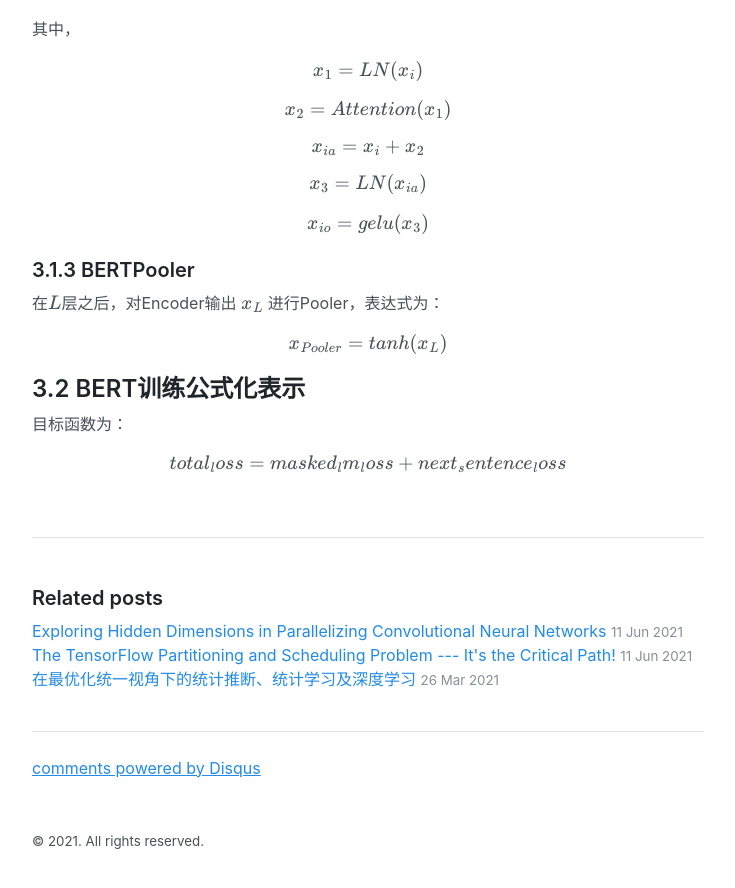
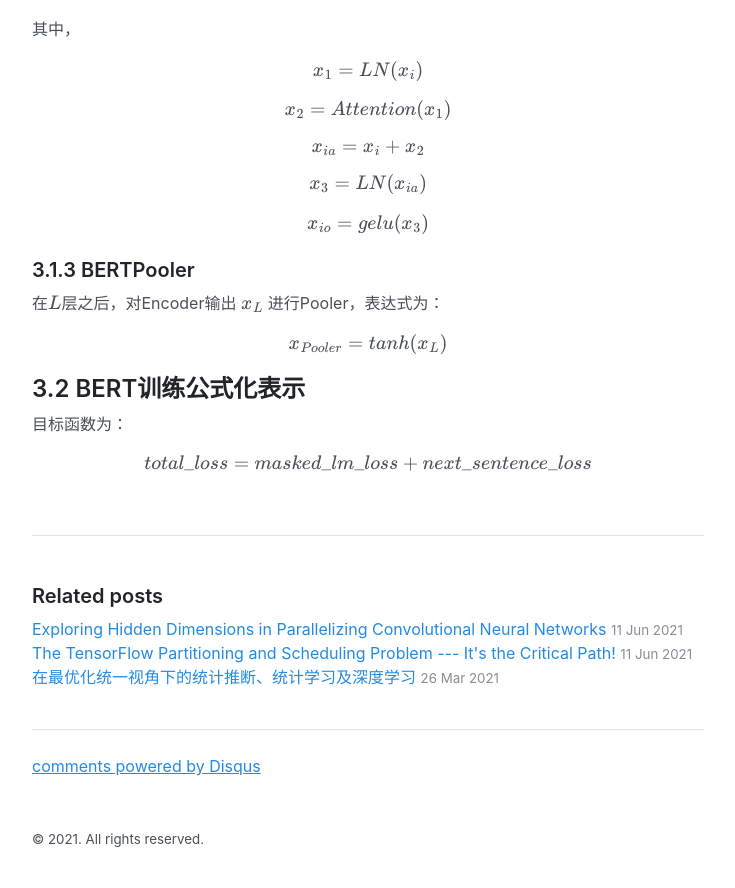
Before and after one commit to WePDLA/WePDLA.github.io, a Jekyll site: the page built from _posts/2021-05-06-BERT公式化表达.md, in a window 1280 px wide and 900 px high, scrolled down 15474 px. Shown: the top 888 px of the window, without its empty margins (272-1007 px from the left). Built offline with Jekyll 4.4.1, drawn with Linux system fonts in a browser that asks for light colours; formulas are drawn with MathJax 3; comment, search, counter and statistics services are not loaded.

```diff
--- a/_posts/2021-05-06-BERT公式化表达.md
+++ b/_posts/2021-05-06-BERT公式化表达.md
@@ -690,4 +690,4 @@ $$x_{Pooler}=tanh(x_{L})$$
 
 目标函数为：
 
-$$ total_loss = masked_lm_loss + next_sentence_loss $$
+$$ total\_loss = masked\_lm\_loss + next\_sentence\_loss $$
```
